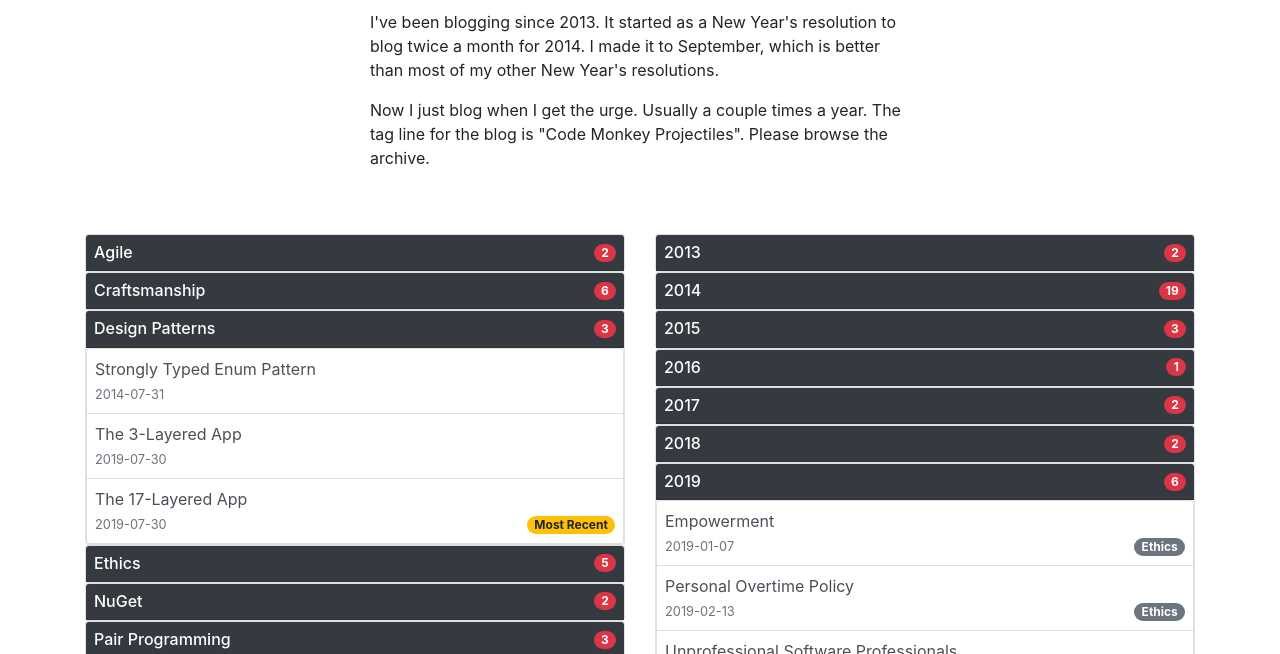
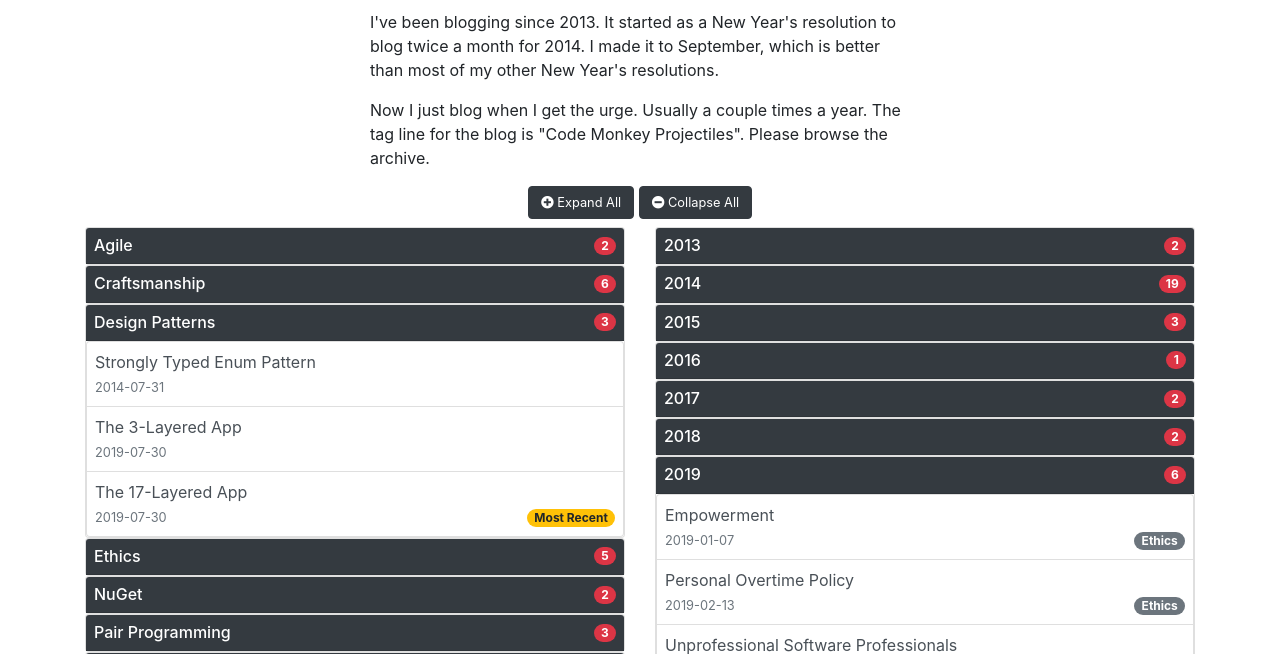
Before and after one commit to TimothyK/TimothyK.github.io, a plain HTML site: page blog/index.html in a window 1280 px wide. Shown: the part 125-779 px from the top of the page. Drawn offline with nearby package versions, Linux system fonts and the light colour scheme.

Commit message:
blog-index-expand collapse buttons

```diff
--- a/blog/css/style.css
+++ b/blog/css/style.css
@@ -14,3 +14,7 @@ footer a:visited,
 footer a:hover {
   color: #99ccff;
 }
+
+.btn {
+  font-size: 0.8rem;
+}
--- a/blog/index.html
+++ b/blog/index.html
@@ -1,35 +1,31 @@
 <!DOCTYPE html>
 <html lang="en">
+
 <head>
   <meta charset="UTF-8" />
   <meta name="viewport" content="width=device-width, initial-scale=1.0" />
-    <link
-      rel="stylesheet"
-      href="https://stackpath.bootstrapcdn.com/bootstrap/4.1.1/css/bootstrap.min.css"
-      integrity="sha384-WskhaSGFgHYWDcbwN70/dfYBj47jz9qbsMId/iRN3ewGhXQFZCSftd1LZCfmhktB"
-      crossorigin="anonymous"
-    />
+  <link rel="stylesheet" href="https://use.fontawesome.com/releases/v5.0.13/css/all.css"
+    integrity="sha384-DNOHZ68U8hZfKXOrtjWvjxusGo9WQnrNx2sqG0tfsghAvtVlRW3tvkXWZh58N9jp" crossorigin="anonymous" />
+  <link rel="stylesheet" href="https://stackpath.bootstrapcdn.com/bootstrap/4.1.1/css/bootstrap.min.css"
+    integrity="sha384-WskhaSGFgHYWDcbwN70/dfYBj47jz9qbsMId/iRN3ewGhXQFZCSftd1LZCfmhktB" crossorigin="anonymous" />
   <link rel="stylesheet" href="css/style.css" />
   <title>Code Monkey Projectiles</title>
   <link rel="icon" href="img/monkey.jpg" />
   <link rel="apple-touch-icon" href="img/favicon.png" />
 </head>
+
 <body>
   <!-- Nav header -->
   <nav class="navbar">
     <div class="container">
       <div class="navbar-brand">
         <a href="#">
-            <img
-              src="img/monkey.jpg"
-              alt="logo"
-              class="rounded-circle"
-              height="90"
-            /></a>
+          <img src="img/monkey.jpg" alt="logo" class="rounded-circle" height="90" /></a>
         <a href="#">
           <h3 class="d-inline align-middle pl-2">
             Code Monkey Projectiles
-            </h3></a>
+          </h3>
+        </a>
         </a>
       </div>
       <div>
@@ -59,6 +55,19 @@
 
   <section id="toc">
     <div class="container">
+      <div class="row mb-2">
+        <div class="col text-center">
+          <button class="btn btn-dark" onclick="expandAll()">
+            <i class="fas fa-plus-circle"></i>
+            Expand All
+          </button>
+          <button class="btn btn-dark" onclick="collapseAll()">
+            <i class="fas fa-minus-circle"></i>
+            Collapse All
+          </button>
+        </div>
+      </div>
+
       <div class="row">
         <div class="col-lg-6 mb-5">
           <div id="toc-category">
@@ -98,7 +107,17 @@
       crossorigin="anonymous"></script>
 
     <script src="src/blog.js"></script>
+
+    <script>
+      function expandAll() {
+        $('.collapse').addClass('show');
+      }
+      function collapseAll() {
+        $('.collapse').removeClass('show');
+      }
+    </script>
   </div>
 
 </body>
+
 </html>
--- a/blog/src/blog.js
+++ b/blog/src/blog.js
@@ -201,7 +201,6 @@ function buildPartNavList(posts) {
 function postsTablePartial(builder, posts) {
   var table = document.createElement('div');
   table.id = 'toc-' + builder.name;
-  table.classList.add('my-5');
 
   var groups = posts
     .map((post) => builder.getGroup(post))
```
Also changed, not shown: blog/2013/UserStory/IsTheThing/index.html (+8 -6 lines). Lines whose indentation alone changed are shown as unchanged.
